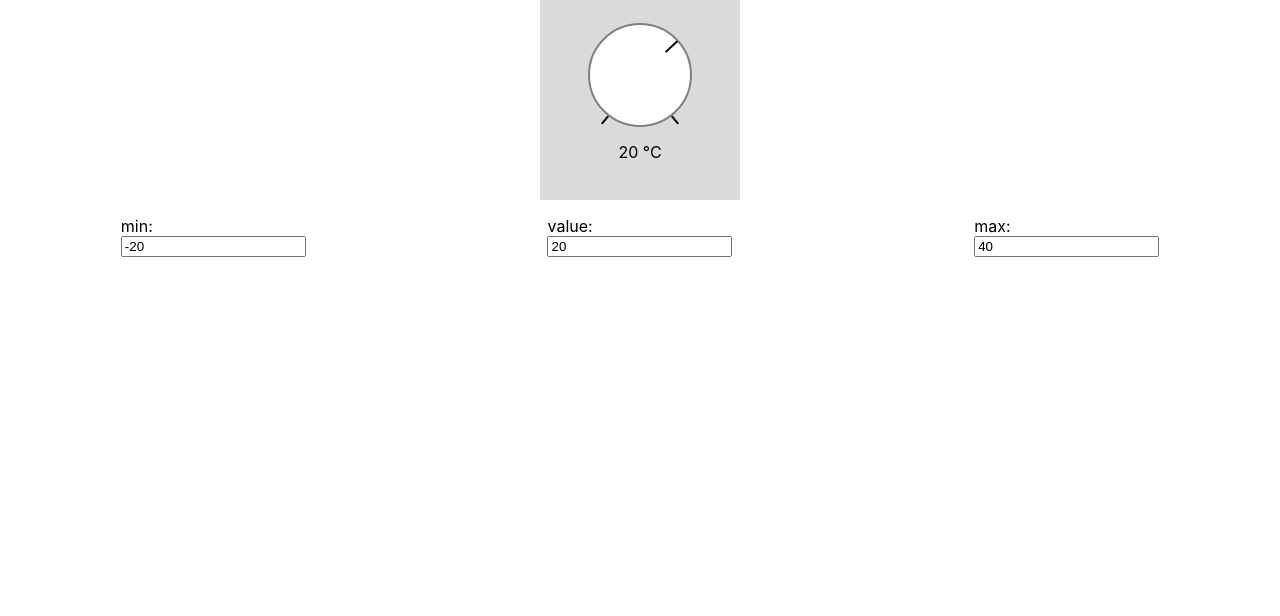
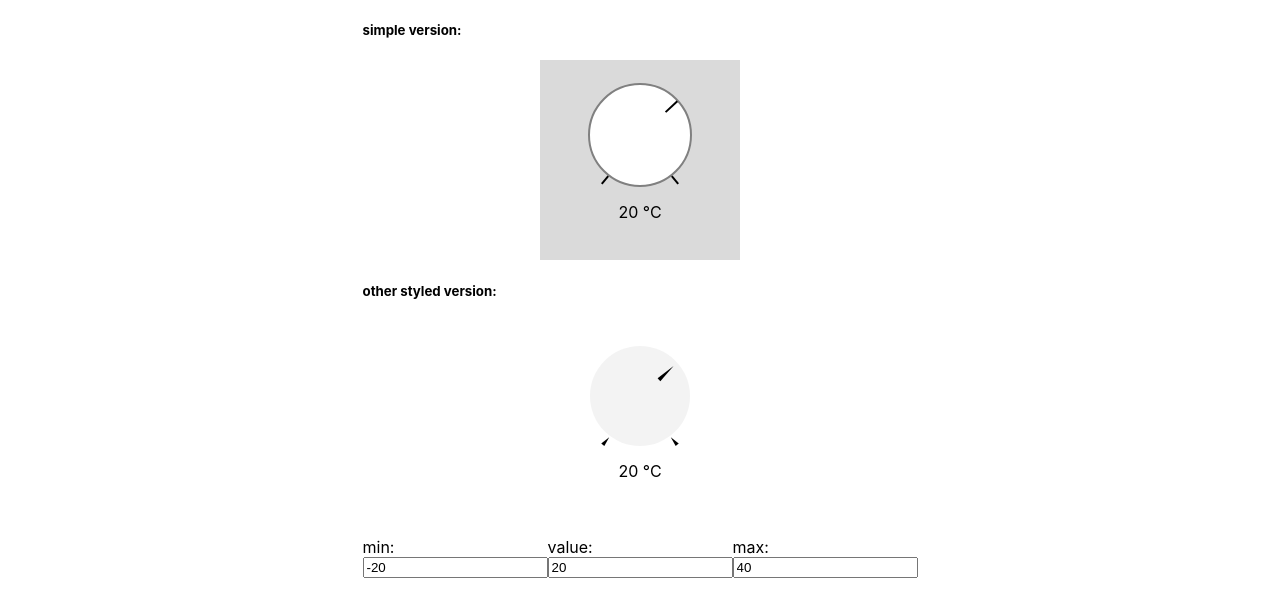
Before and after one commit to el-j/temperaturNob, a React (Create React App) app: page / in a window 1280 px wide. Shown: the top 616 px of the page. Built offline with nearby package versions, Linux system fonts and the light colour scheme.

Commit message:
add another styled version

```diff
--- a/src/App.tsx
+++ b/src/App.tsx
@@ -1,5 +1,6 @@
 import React from 'react';
 import TempNob from './TempNob';
+import TempNobStyled from './TempNobStyled';
 import { Interface } from './Interface';
 
 function App() {
@@ -9,9 +10,16 @@ function App() {
   const [value, setValue] = React.useState(20)
 
   return (
-    <div style={{ display: "grid" }}>
+    <div style={{ display: "grid",justifyContent: "center"  }}>
+              <h5>simple version:</h5>
       <div style={{ display: "flex", flexDirection: "row", justifyContent: "center" }}>
+
         <TempNob min={minValue} max={maxValue} value={value}></TempNob>
+      </div>
+      <h5>other styled version:</h5>
+      <div style={{ display: "flex", flexDirection: "row", justifyContent: "center" }}>
+
+        <TempNobStyled min={minValue} max={maxValue} value={value}></TempNobStyled>
       </div>
       <div style={{ display: "flex", flexDirection: "row", flexGrow: 1, justifyContent: "space-around", marginTop: "16px" }}>
         <Interface name={"min"} value={minValue} setValue={setMinValue} />
--- /dev/null
+++ b/src/TempNobStyled.tsx
@@ -0,0 +1,95 @@
+import { scaleValue } from "./scaleValue";
+
+interface ITempNob {
+    min: number
+    max: number
+    value: number
+}
+
+const TempNobStyled = ({ min, max, value }: ITempNob) => {
+    const showValue = scaleValue(value, min, max, -141, 141)
+    const nobColor = "black"
+    const bgColor = showValue > 50 ? `rgba(255,100,100,${scaleValue(showValue, -141, 141, 0, 0.3)})` : showValue < -50 ? `rgba(0,0,200,${scaleValue(showValue, 141, -141, 0, 0.3)})` : `rgba(240,240,240,${scaleValue(showValue, -141, 141, 0.4, 1)})`
+    return <div style={{
+        height: 200,
+        width: 200,
+        flexFlow: "column",
+        alignItems: "center",
+        display: "flex",
+        justifyContent: "center"
+    }}>
+        <div style={{
+            height: 100,
+            width: 100,
+            borderRadius: "100%",
+            position: "relative",
+            transition: "all 1s ease 0s"
+        }}
+        >
+            <div style={{
+                background: bgColor,
+                height: 100,
+                width: 100,
+                borderRadius: "100%",
+                position: "absolute",
+                transition: "all 1s ease 0s"
+            }}
+            >
+                <div style={{
+                    width: "2px",
+                    height: "100px",
+                    position: "relative",
+                    transform: `rotate(${showValue}deg)`,
+                    transformOrigin: "center",
+                    margin: "auto",
+                    transition: "all 1s ease 0s"
+                }}>
+                    <div style={{
+                        transition: "all 1s ease 0s",
+                        width: 0,
+                        height: 0,
+                        borderStyle: "solid",
+                        borderWidth: "0 2.5px 20px 2.5px",
+                        borderColor: `transparent transparent ${nobColor} transparent`,
+                        position: "absolute",
+                        top: 5
+                    }}>
+                    </div>
+                </div>
+                <div style={{
+                    width: 0,
+                    height: 0,
+                    position: "absolute",
+                    bottom: "0",
+                    transform: "rotate(40deg)",
+                    borderStyle: "solid",
+                    borderWidth: "0 2.5px 10px 2.5px",
+                    borderColor: `transparent transparent ${nobColor} transparent`,
+                    left: "14px"
+                }}></div>
+                <div style={{
+                    width: 0,
+                    height: 0,
+                    position: "absolute",
+                    bottom: "0",
+                    transform: "rotate(-40deg)",
+                    borderStyle: "solid",
+                    borderWidth: "0 2.5px 10px 2.5px",
+                    borderColor: `transparent transparent ${nobColor} transparent`,
+                    right: "14px"
+                }}></div>
+            </div>
+        </div>
+        <div style={{
+            height: 50,
+            display: "flex",
+            alignItems: "center",
+            justifyContent: "center"
+        }}>{value} °C
+        </div>
+    </div>
+}
+
+
+
+export default TempNobStyled;
```
